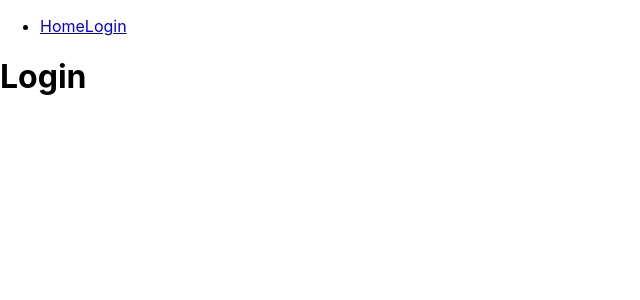
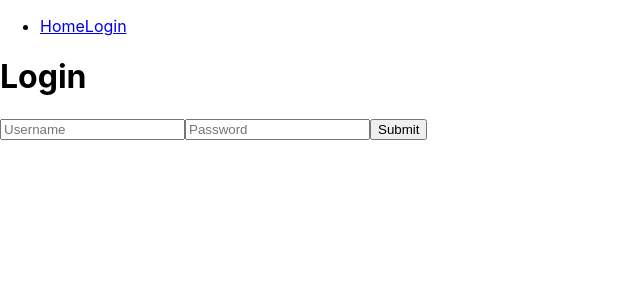
Before and after one commit to Adrien-GOGOIS/poke-context, a React (Create React App) app: page /login in a window 1280 px wide. Shown: the top 300 px of the page, without its empty margins (0-640 px from the left). Built offline with nearby package versions, Linux system fonts and the light colour scheme.

Commit message:
Creating form with react-hook-form in Login.jsx

```diff
--- a/package.json
+++ b/package.json
@@ -8,6 +8,7 @@
     "@testing-library/user-event": "^13.5.0",
     "react": "^17.0.2",
     "react-dom": "^17.0.2",
+    "react-hook-form": "^7.27.1",
     "react-router-dom": "^5.0.0",
     "react-scripts": "5.0.0",
     "web-vitals": "^2.1.4"
--- a/src/components/Login.jsx
+++ b/src/components/Login.jsx
@@ -1,7 +1,39 @@
+import { useForm } from "react-hook-form";
+
 function Login() {
+  const {
+    register,
+    handleSubmit,
+    watch,
+    formState: { errors },
+  } = useForm();
+
+  const onSubmit = (data) => console.log("Formulaire soumis", data);
+
   return (
     <div>
       <h1>Login</h1>
+      <form onSubmit={handleSubmit(onSubmit)}>
+        <input
+          {...register("username")}
+          type="text"
+          name="username"
+          id="username"
+          required
+          maxLength={15}
+          placeholder="Username"
+        />
+        <input
+          {...register("password")}
+          type="password"
+          name="password"
+          id="password"
+          required
+          minLength={6}
+          placeholder="Password"
+        />
+        <input type="submit" />
+      </form>
     </div>
   );
 }
```
Also changed, not shown: 1 other file (tests, documents, lock files or other folders).
